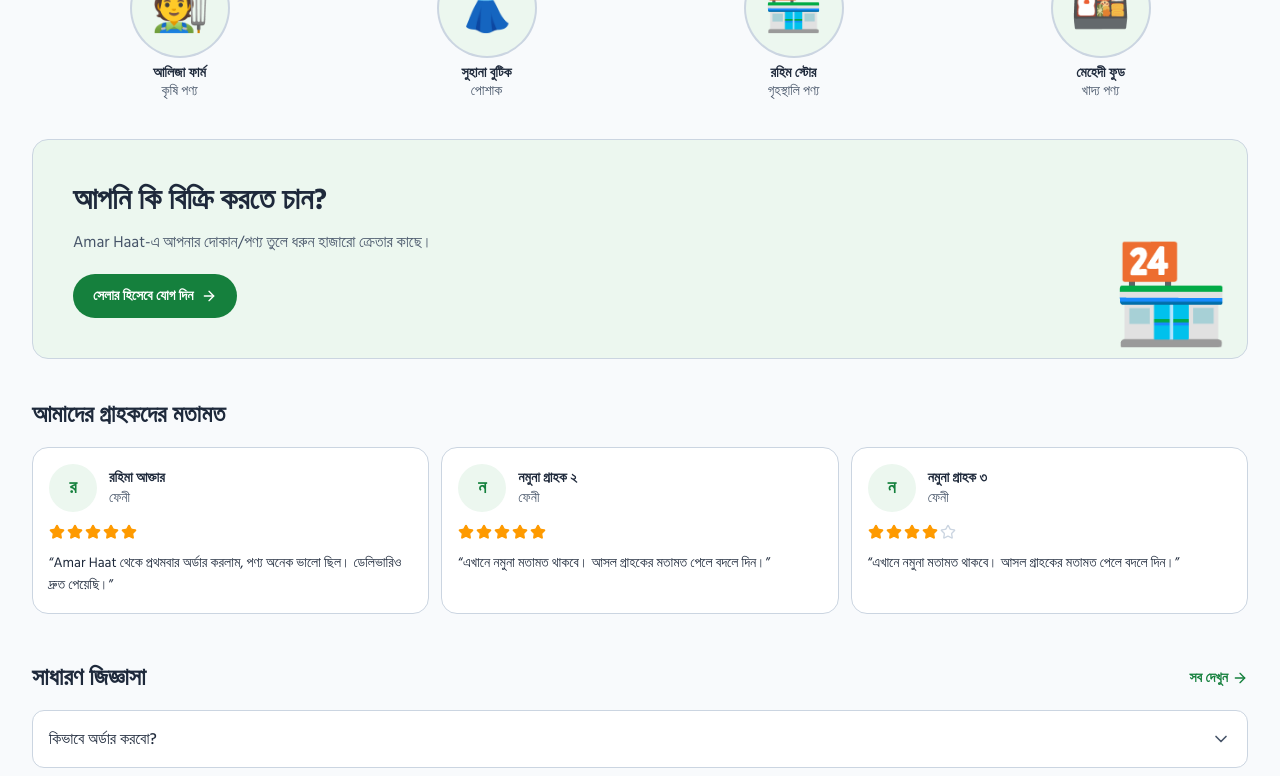
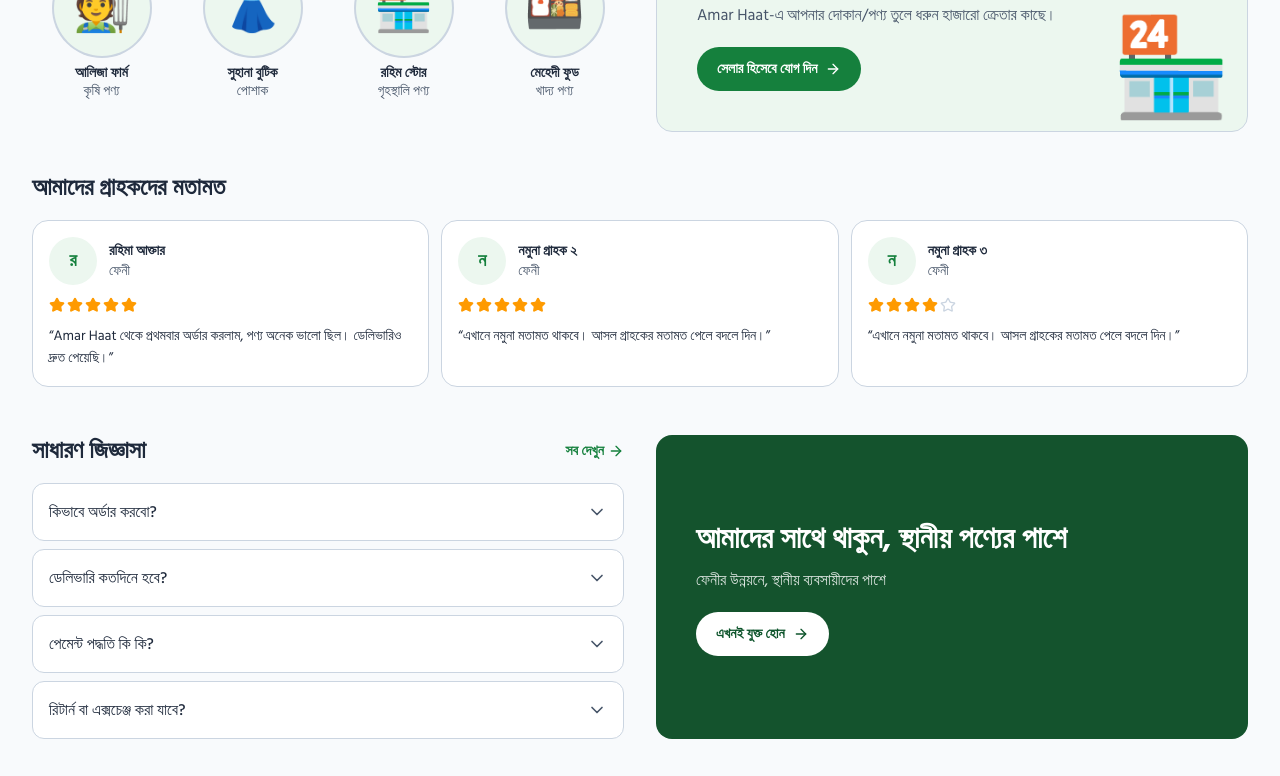
Before and after one commit to mtrkali/amarhaat, a Next.js app: page / in a window 1280 px wide. Shown: the part 1940-2716 px from the top of the page. Built offline with nearby package versions, Linux system fonts and the light colour scheme.

Commit message:
Improve tablet and desktop layout

```diff
--- a/src/app/components/JoinUsBanner.tsx
+++ b/src/app/components/JoinUsBanner.tsx
@@ -9,8 +9,8 @@
 
 export default function JoinUsBanner({ image }: JoinUsBannerProps) {
     return (
-        <section aria-labelledby="join-heading">
-            <div className="relative isolate overflow-hidden rounded-2xl bg-banner p-6 text-banner-foreground md:p-10">
+        <section aria-labelledby="join-heading" className="h-full">
+            <div className="relative isolate flex h-full flex-col justify-center overflow-hidden rounded-2xl bg-banner p-6 text-banner-foreground md:p-10">
                 {image && (
                     <>
                         <Image
--- a/src/app/components/PopularProducts.tsx
+++ b/src/app/components/PopularProducts.tsx
@@ -11,12 +11,12 @@
                 href="/products"
             />
 
-            {/* Mobile: horizontal scroll. md and up: a normal grid. */}
-            <ul className="-mx-4 flex snap-x gap-3 overflow-x-auto px-4 pb-2 [scrollbar-width:none] sm:-mx-6 sm:px-6 md:mx-0 md:grid md:grid-cols-3 md:overflow-visible md:px-0 lg:grid-cols-5 [&::-webkit-scrollbar]:hidden">
+            {/* Phones and tablets: horizontal scroll. lg and up: a 5-column grid. */}
+            <ul className="-mx-4 flex snap-x gap-3 overflow-x-auto px-4 pb-2 [scrollbar-width:none] sm:-mx-6 sm:px-6 lg:mx-0 lg:grid lg:grid-cols-5 lg:overflow-visible lg:px-0 [&::-webkit-scrollbar]:hidden">
                 {products.map((product) => (
                     <li
                         key={product.id}
-                        className="w-40 shrink-0 snap-start md:w-auto"
+                        className="w-40 shrink-0 snap-start md:w-48 lg:w-auto"
                     >
                         <ProductCard product={product} />
                     </li>
--- a/src/app/components/SellerCta.tsx
+++ b/src/app/components/SellerCta.tsx
@@ -9,8 +9,8 @@
 
 export default function SellerCta({ image }: SellerCtaProps) {
     return (
-        <section aria-labelledby="seller-cta-heading">
-            <div className="relative overflow-hidden rounded-2xl border border-border bg-surface-green p-6 md:p-10">
+        <section aria-labelledby="seller-cta-heading" className="h-full">
+            <div className="relative flex h-full flex-col justify-center overflow-hidden rounded-2xl border border-border bg-surface-green p-6 md:p-10">
                 <div className="relative z-10 max-w-[65%] md:max-w-md">
                     <h2
                         id="seller-cta-heading"
--- a/src/app/page.tsx
+++ b/src/app/page.tsx
@@ -23,11 +23,19 @@
         <PopularProducts />
         <WhyAmarHaat />
         <StartShoppingCta />
-        <FeaturedSellers />
-        <SellerCta />
+
+        {/* On large screens these pairs sit side by side; on smaller screens they stack. */}
+        <div className="grid gap-10 lg:grid-cols-2 lg:gap-8">
+          <FeaturedSellers />
+          <SellerCta />
+        </div>
+
         <Testimonials />
-        <FaqSection />
-        <JoinUsBanner />
+
+        <div className="grid gap-10 lg:grid-cols-2 lg:gap-8">
+          <FaqSection />
+          <JoinUsBanner />
+        </div>
       </div>
     </main>
   );
```
